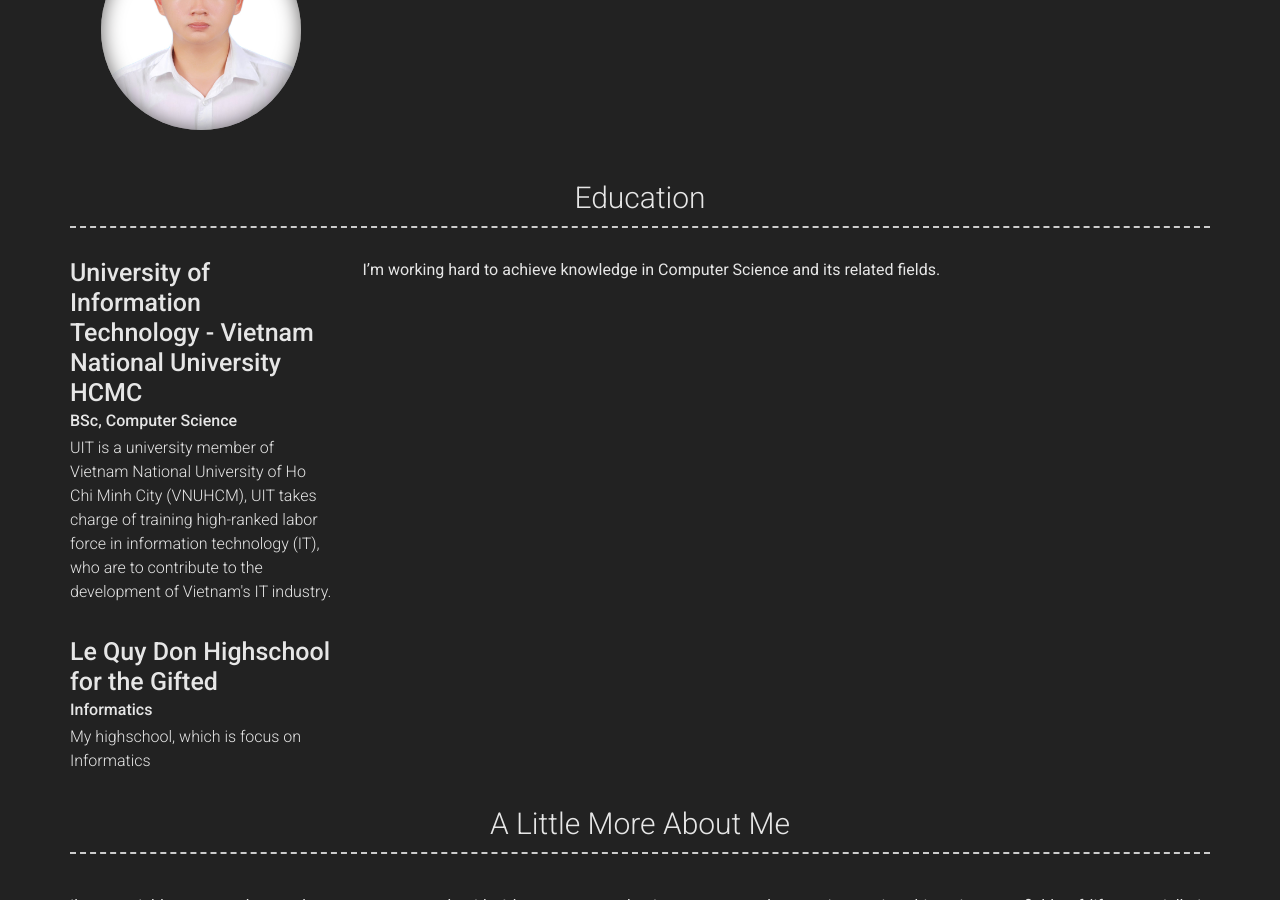
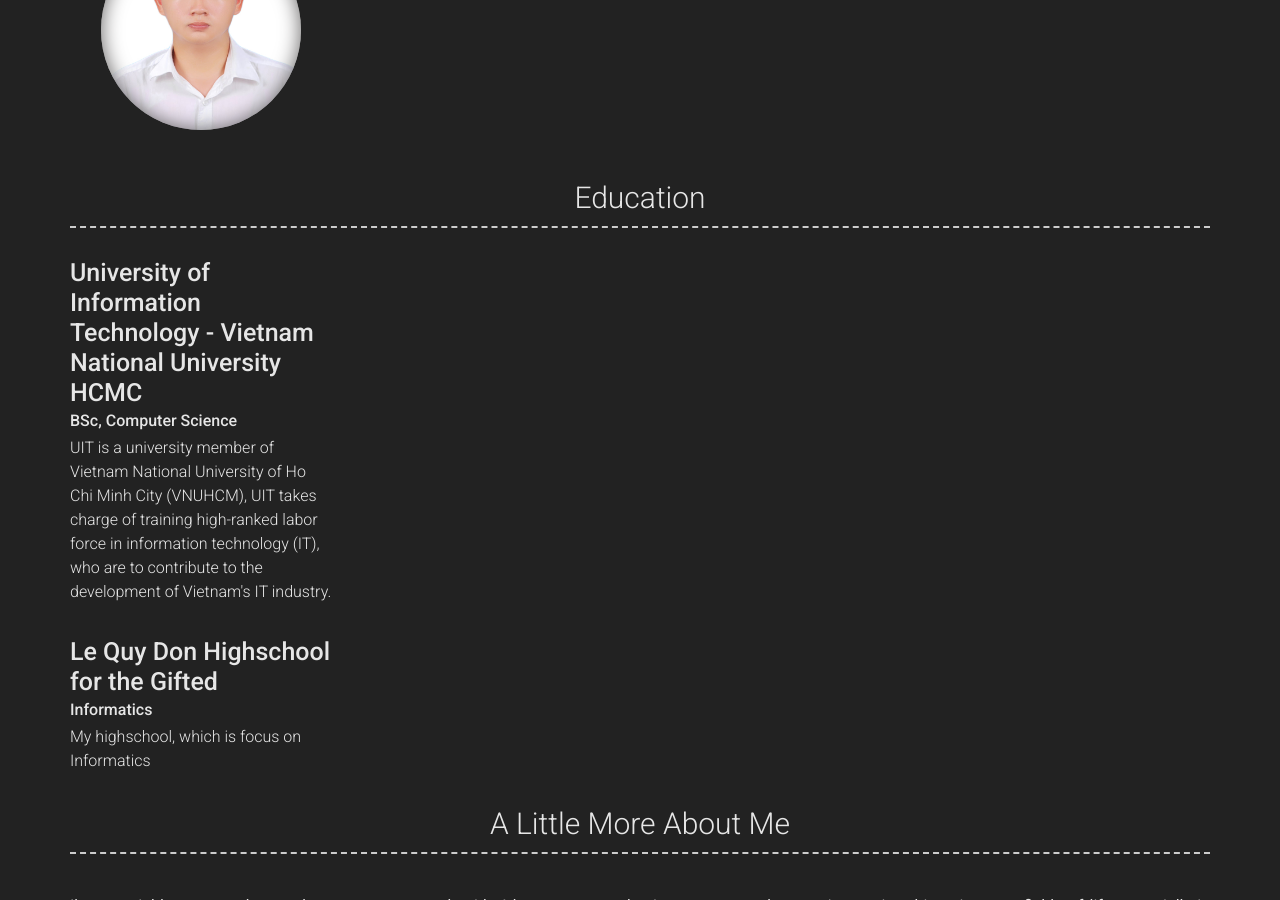
Before and after one commit to hungnt14/thepotatohasnoname.github.io, a Jekyll site: the page built from index.md, in a window 1280 px wide and 900 px high, scrolled down 399 px. Built offline with Jekyll 4.4.1, drawn with Linux system fonts in a browser that asks for light colours; nearby versions of some CDN libraries.

Commit message:
Update _config.yml

```diff
--- a/_config.yml
+++ b/_config.yml
@@ -45,8 +45,6 @@ content:
         caption: 2020 - 2024
         caption: >
          UIT is a university member of Vietnam National University of Ho Chi Minh City (VNUHCM), UIT takes charge of training high-ranked labor force in information technology (IT), who are to contribute to the development of Vietnam's IT industry.
-        description: | # this will include new lines to allow paragraphs
-          I'm working hard to achieve knowledge in Computer Science and its related fields.
       - layout: top-left
         title: Le Quy Don Highschool for the Gifted
         sub_title: Informatics
```
